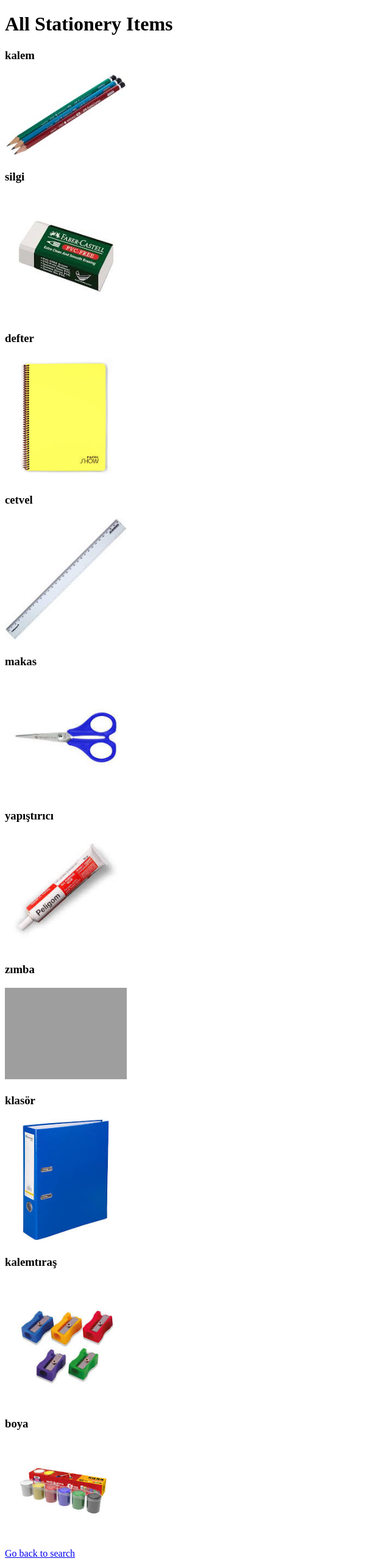
After one commit to 627alyosa451/aramaodevi, a Flask app: page /items in a window 1280 px wide. The commit adds this page. Shown: the whole page at 61% size, without its empty margins (0-640 px from the left). Run offline with Flask 3, Linux system fonts and the light colour scheme; grey boxes are pictures that could not be loaded.

Commit message:
eksikler eklendi

```diff
--- a/main.py
+++ b/main.py
@@ -11,7 +11,7 @@ data = {
     "cetvel": "static/images/cetvel.jpg",
     "makas": "static/images/makas.jpg",
     "yapıştırıcı": "static/images/yapistirici.jpg",
-    "zımbalık": "static/images/zimbalık.jpg",
+    "zımba": "static/images/zimbalık.jpg",
     "klasör": "static/images/klasor.jpg",
     "kalemtıraş": "static/images/kalemtiras.jpg",
     "boya": "static/images/boya.jpg"
@@ -30,6 +30,10 @@ def search():
     else:
         return render_template("result.html", item=None, image=None)
 
+@app.route("/items")
+def all_items():
+    return render_template("items.html", items=data)
+
 def main():
     app.run(port=int(os.environ.get('PORT', 80)))
 
--- a/templates/index.html
+++ b/templates/index.html
@@ -6,9 +6,9 @@
     <title>Search Stationery</title>
 </head>
 <body>
-    <h1>Search for a Stationery Item</h1>
+    <h1>Arama</h1>
     <form action="/search" method="post">
-        <label for="query">Enter an item:</label>
+        <label for="query">Anahtar kelime:</label>
         <input type="text" id="query" name="query" required>
         <button type="submit">Search</button>
     </form>
--- /dev/null
+++ b/templates/items.html
@@ -0,0 +1,21 @@
+<!DOCTYPE html>
+<html lang="en">
+<head>
+    <meta charset="UTF-8">
+    <meta name="viewport" content="width=device-width, initial-scale=1.0">
+    <title>All Stationery Items</title>
+</head>
+<body>
+    <h1>All Stationery Items</h1>
+    <div>
+        {% for item, image in items.items() %}
+            <div style="margin-bottom: 20px;">
+                <h3>{{ item }}</h3>
+                <img src="{{ image }}" alt="{{ item }}" style="width:200px;height:auto;">
+            </div>
+        {% endfor %}
+    </div>
+    <br>
+    <a href="/">Go back to search</a>
+</body>
+</html>
```
Also changed, not shown: static/images/boya.jpg (added), static/images/cetvel.jpg (added), static/images/kalemtiras.jpg (added), static/images/klasor.jpg (added), static/images/makas.jpg (added), static/images/yapistirici.jpg (added), static/images/zimbalik.jpg (added).
